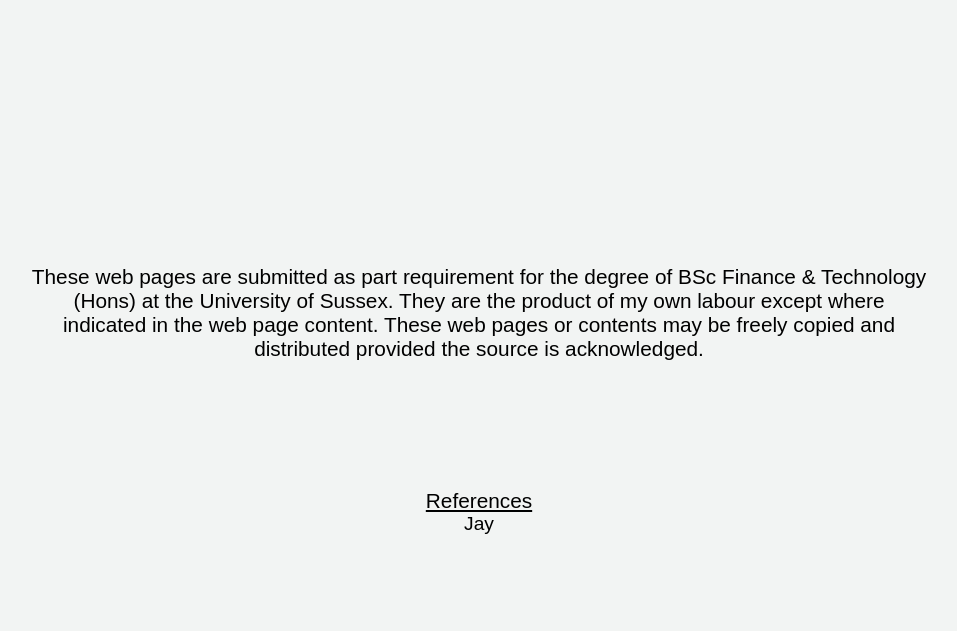
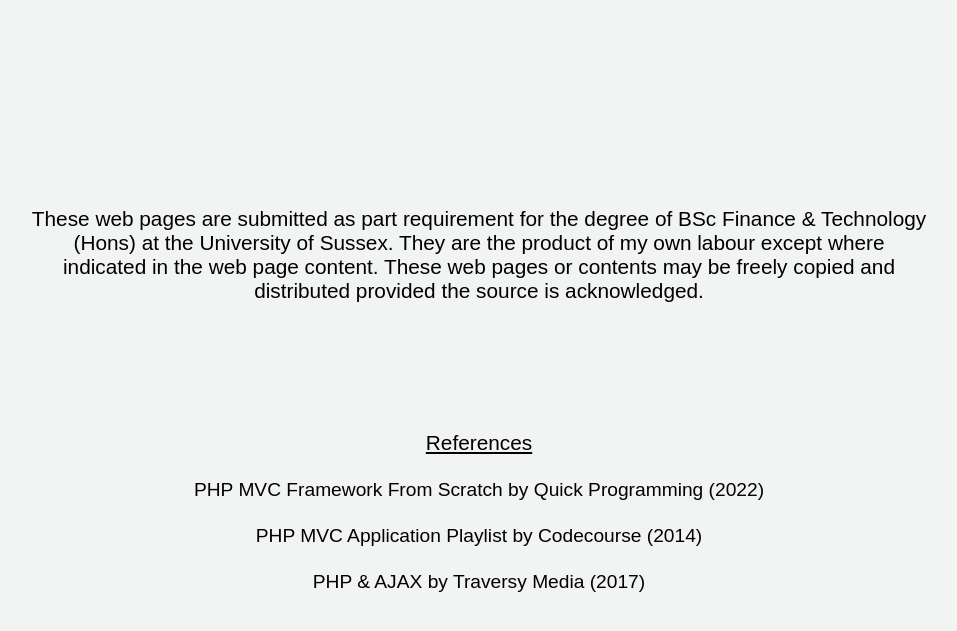
Before and after one commit to TeeRahman/3dapp, a PHP site: page /app/views/origin.view.php in a window 1280 px wide. Shown: the top 631 px of the page, without its empty margins (161-1118 px from the left). Run offline with PHP 8.4, Linux system fonts and the light colour scheme; some web fonts are replaced.

Commit message:
Final touches

```diff
--- a/app/views/origin.view.php
+++ b/app/views/origin.view.php
@@ -12,7 +12,12 @@
         <p class='statement-of-originality'>These web pages are submitted as part requirement for the degree of BSc Finance & Technology (Hons) at the University of Sussex. They are the product of my own labour except where indicated in the web page content. These web pages or contents may be freely copied and distributed provided the source is acknowledged.</p>
 
         <p class='references'>References</p>
-        <a class='reference' href=''>Jay</a>
+        <br>
+        <a href='https://youtu.be/q0JhJBYi4sw'>PHP MVC Framework From Scratch by Quick Programming (2022)</a>
+        <br>
+        <a href='https://youtu.be/OsCTzGASImQ'>PHP MVC Application Playlist by Codecourse (2014)</a>
+        <br>
+        <a href='https://youtu.be/nU0KDn-vLT4'>PHP & AJAX by Traversy Media (2017)</a>
     </div>
 </body>
 </html>
@@ -58,6 +63,12 @@ body {
 .reference {
     text-decoration: none;
     color: black;
+    font-size: 1.3rem;
+}
+
+a {
+    text-decoration: none;
+    color: black;
     font-size: 1.2rem;
 }
 </style>
```
